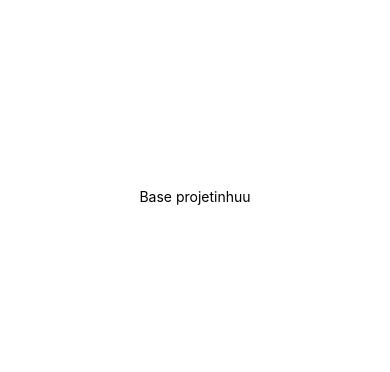
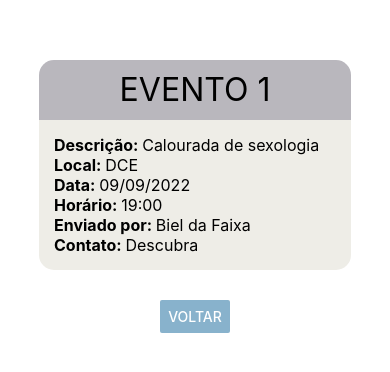
Before and after one commit to G4bzz/Projeto-BD-2022.1, a React Native app: screen / in a window 390 px wide. Shown: the part 226-598 px from the top of the page. Built offline with nearby package versions, Linux system fonts and the light colour scheme.

Commit message:
Details screen

```diff
--- a/App.js
+++ b/App.js
@@ -1,11 +1,11 @@
 import { StatusBar } from 'expo-status-bar';
 import { StyleSheet, Text, View } from 'react-native';
+import TelaDetalhes from './components/tela-detalhes';
 
 export default function App() {
   return (
     <View style={styles.container}>
-      <Text>Base projetinhuu</Text>
-      <StatusBar style="auto" />
+      <TelaDetalhes desc='Calourada de sexologia' local='DCE' data='09/09/2022' hora='19:00' autor='Biel da Faixa' cont='Descubra' />
     </View>
   );
 }
--- /dev/null
+++ b/components/tela-detalhes.js
@@ -0,0 +1,34 @@
+import React from 'react';
+import {View, Text, FlatList, Button} from 'react-native';
+import Css from '../styles/telaDetalhes.js';
+
+const B = (props) => <Text style={{fontWeight: 'bold'}}>{props.children}</Text>
+
+export default function telaDetalhes(props){
+	return(
+		<View>
+			<View style={Css.header}>
+				<Text style={Css.h1}>EVENTO 1</Text>
+			</View>
+			<View style={Css.container}>
+				<View style={Css.boxList}>
+					<FlatList data={[
+						{key: ['Descrição: ', props.desc]},
+						{key: ['Local: ', props.local]},
+						{key: ['Data: ', props.data]},
+						{key: ['Horário: ', props.hora]},
+						{key: ['Enviado por: ', props.autor]},
+						{key: ['Contato: ', props.cont]}
+					]} renderItem={({item}) => <Text style={Css.listItems}><Text style={{fontWeight: 'bold'}}>{item.key[0]}</Text>{item.key[1]}</Text>}/>
+				</View>
+			</View>
+				<View style={Css.button}>
+					<Button
+						title='Voltar'
+						color='#88B2CC'
+						accessibilityLabel='Retornar para a tela principal.'
+						/>
+				</View>
+		</View>
+	)
+}
--- /dev/null
+++ b/styles/telaDetalhes.js
@@ -0,0 +1,41 @@
+import { Button, StyleSheet } from "react-native";
+import { Dimensions } from "react-native";
+
+let width = Dimensions.get('window').width;
+
+export default StyleSheet.create(
+	{
+		header:{
+			width: width*0.8,
+			height: 60,
+			alignItems: 'center',
+			justifyContent: 'center',
+			backgroundColor: '#B9B7BD',
+			borderTopLeftRadius: 15,
+			borderTopRightRadius: 15
+		},
+		h1:{
+			fontSize: 32,
+			color: "#000"
+		},
+		button:{
+			alignSelf: 'center'
+		},
+		boxList:{
+			flexDirection:'row',
+			justifyContent:'center'
+		},
+		listItems:{
+			textAlign: 'left',
+			textAlignVertical: 'center',
+			fontSize: 16
+		},
+		container:{
+			backgroundColor: '#EEEDE7',
+			borderBottomLeftRadius: 15,
+			borderBottomRightRadius: 15,
+			marginBottom: 30,
+			padding: 15
+		}
+	}
+)
```
